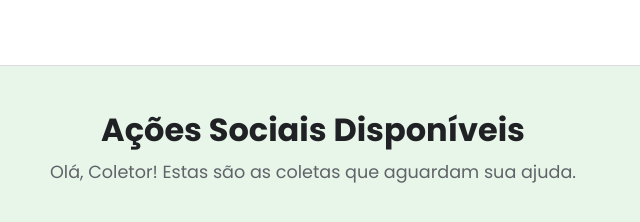
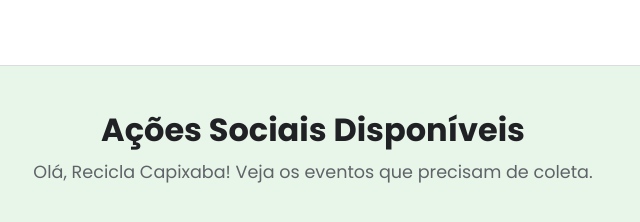
Before and after one commit to joaovitor0101/ReciclaCapixaba, a plain HTML site: page coletor_dashboard.html in a window 1280 px wide. Shown: the top 222 px of the page, 327-967 px from the left. Drawn offline with Linux system fonts and the light colour scheme.

Commit message:
Change greeting message for Recicla Capixaba
Updated greeting message for users in the main section.

```diff
--- a/coletor_dashboard.html
+++ b/coletor_dashboard.html
@@ -20,7 +20,7 @@
         <main class="container">
             <div class="painel-cabecalho">
                 <h2>Ações Sociais Disponíveis</h2>
-                <p>Olá, Coletor! Estas são as coletas que aguardam sua ajuda.</p>
+                <p>Olá, Recicla Capixaba! Veja os eventos que precisam de coleta.</p>
             </div>
             <div class="container-acoes">
                 <div class="card-acao">
@@ -50,4 +50,5 @@
             </div>
         </main>
     </body>
+
 </html>
```
